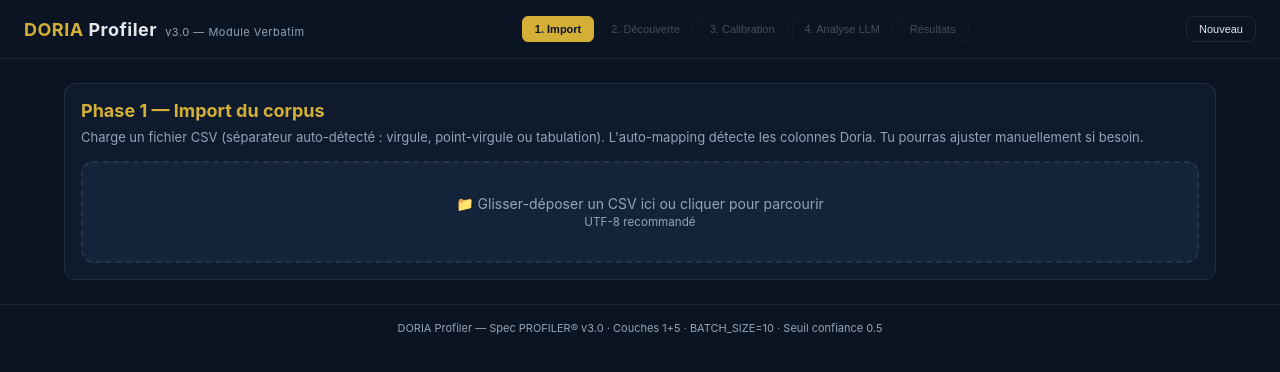
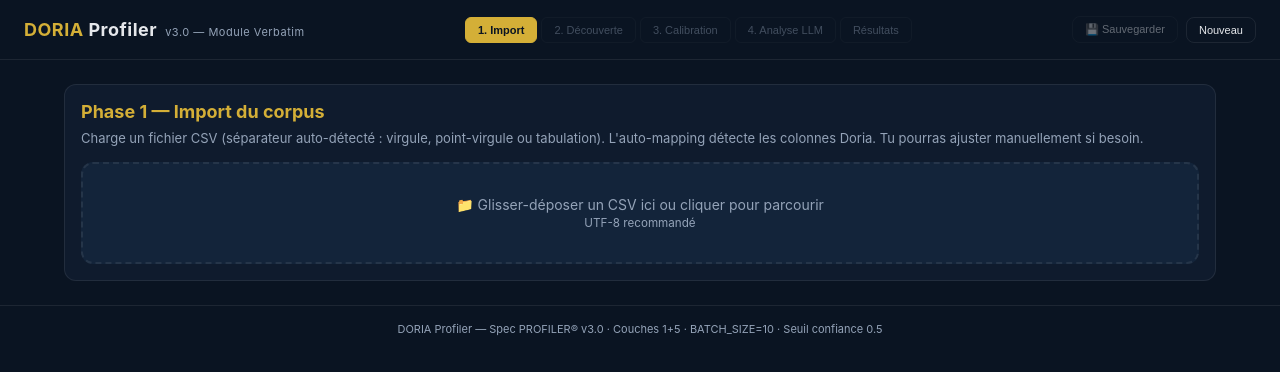
Before and after one commit to hatembellaaj/verbatimV3, a React (Vite) app in the folder doria-profiler/: page / in a window 1280 px wide. Shown: the top 372 px of the page. Built offline with nearby package versions, Linux system fonts and the light colour scheme.

Commit message:
feat(save): bouton Sauvegarder dans le header, disponible partout

```diff
--- a/doria-profiler/src/App.jsx
+++ b/doria-profiler/src/App.jsx
@@ -9,6 +9,7 @@
 import PhaseAnchors from "./components/PhaseAnchors.jsx";
 import PhaseClassify from "./components/PhaseClassify.jsx";
 import PhaseResults from "./components/PhaseResults.jsx";
+import SaveProjectModal from "./components/SaveProjectModal.jsx";
 import { save, load, clearAll } from "./lib/storage.js";
 import { MOCK_AI } from "./api/claude.js";
 import {
@@ -41,6 +42,8 @@
   const [psycho, setPsycho] = useState(null);
   const [contexte, setContexte] = useState("");
   const [hydrated, setHydrated] = useState(false);
+  const [saveOpen, setSaveOpen] = useState(false);
+  const [savedId, setSavedId] = useState(null);
 
   // Hydratation initiale depuis localStorage
   useEffect(() => {
@@ -104,9 +107,40 @@
               MODE DÉMO
             </span>
           )}
+          {savedId && (
+            <span style={{ fontSize: 10, color: POS, padding: "4px 8px" }}>
+              ✓ id {savedId}
+            </span>
+          )}
+          {/* Sauvegarde accessible depuis n'importe quelle phase, dès qu'il y a quelque chose à persister */}
+          <button
+            onClick={() => setSaveOpen(true)}
+            disabled={items.length === 0 && !taxo}
+            title={items.length === 0 && !taxo ? "Rien à sauvegarder pour le moment" : "Sauvegarder le projet en base"}
+            style={{
+              ...buttonSecondary,
+              padding: "6px 12px",
+              fontSize: 11,
+              opacity: items.length === 0 && !taxo ? 0.4 : 1,
+              cursor: items.length === 0 && !taxo ? "not-allowed" : "pointer",
+            }}
+          >
+            💾 Sauvegarder
+          </button>
           <button onClick={reset} style={{ ...buttonSecondary, padding: "6px 12px", fontSize: 11 }}>Nouveau</button>
         </div>
       </header>
+
+      <SaveProjectModal
+        open={saveOpen}
+        onClose={() => setSaveOpen(false)}
+        onSaved={(r) => setSavedId(r.id)}
+        taxo={taxo}
+        enriched={enriched.length > 0 ? enriched : items}
+        contexte={contexte}
+        mode={mode}
+        stats={null}
+      />
 
       <main style={{ maxWidth: 1200, margin: "0 auto", padding: 24 }}>
         {phase === "import" && (
--- a/doria-profiler/src/components/PhaseResults.jsx
+++ b/doria-profiler/src/components/PhaseResults.jsx
@@ -10,7 +10,6 @@
 import { downloadCSV, parseDate, monthKey, parseJSON } from "../lib/utils.js";
 import { callClaude, MOCK_AI } from "../api/claude.js";
 import { promptContextChat } from "../lib/prompts.js";
-import SaveProjectModal from "./SaveProjectModal.jsx";
 import {
   PANEL, PANEL_2, BORDER, MUTED, TEXT, GOLD, TEAL, ACCENT, POS, NEG, NEUTRAL, CAT_COLORS,
   panelStyle, buttonPrimary, buttonSecondary, inputStyle,
@@ -26,8 +25,6 @@
 export default function PhaseResults({ items, taxo, psycho, contexte, mode, onBack, onReset }) {
   const [tab, setTab] = useState("categories");
   const [drillItem, setDrillItem] = useState(null);
-  const [saveOpen, setSaveOpen] = useState(false);
-  const [savedId, setSavedId] = useState(null);
 
   // Stats agrégées (utilisés par tous les onglets ET le chat)
   const stats = useMemo(() => buildStats(items, taxo, psycho), [items, taxo, psycho]);
@@ -96,28 +93,12 @@
       <div style={{ display: "flex", justifyContent: "space-between", gap: 8 }}>
         <button onClick={onBack} style={buttonSecondary}>← Retour à l'analyse</button>
         <div style={{ display: "flex", gap: 8, alignItems: "center" }}>
-          {savedId && (
-            <span style={{ fontSize: 11, color: POS }}>✓ Projet sauvegardé (id {savedId})</span>
-          )}
           <button onClick={exportCSV} style={buttonSecondary}>↓ Export CSV (UTF-8)</button>
-          <button onClick={() => setSaveOpen(true)} style={buttonSecondary}>
-            💾 Sauvegarder en base
-          </button>
           <button onClick={onReset} style={buttonPrimary}>Nouveau projet</button>
         </div>
       </div>
 
       {drillItem && <DrillPanel item={drillItem} onClose={() => setDrillItem(null)} />}
-      <SaveProjectModal
-        open={saveOpen}
-        onClose={() => setSaveOpen(false)}
-        onSaved={(r) => setSavedId(r.id)}
-        taxo={taxo}
-        enriched={items}
-        contexte={contexte}
-        mode={mode}
-        stats={stats}
-      />
     </div>
   );
 }
```
Also changed, not shown: 1 other file (tests, documents, lock files or other folders).
